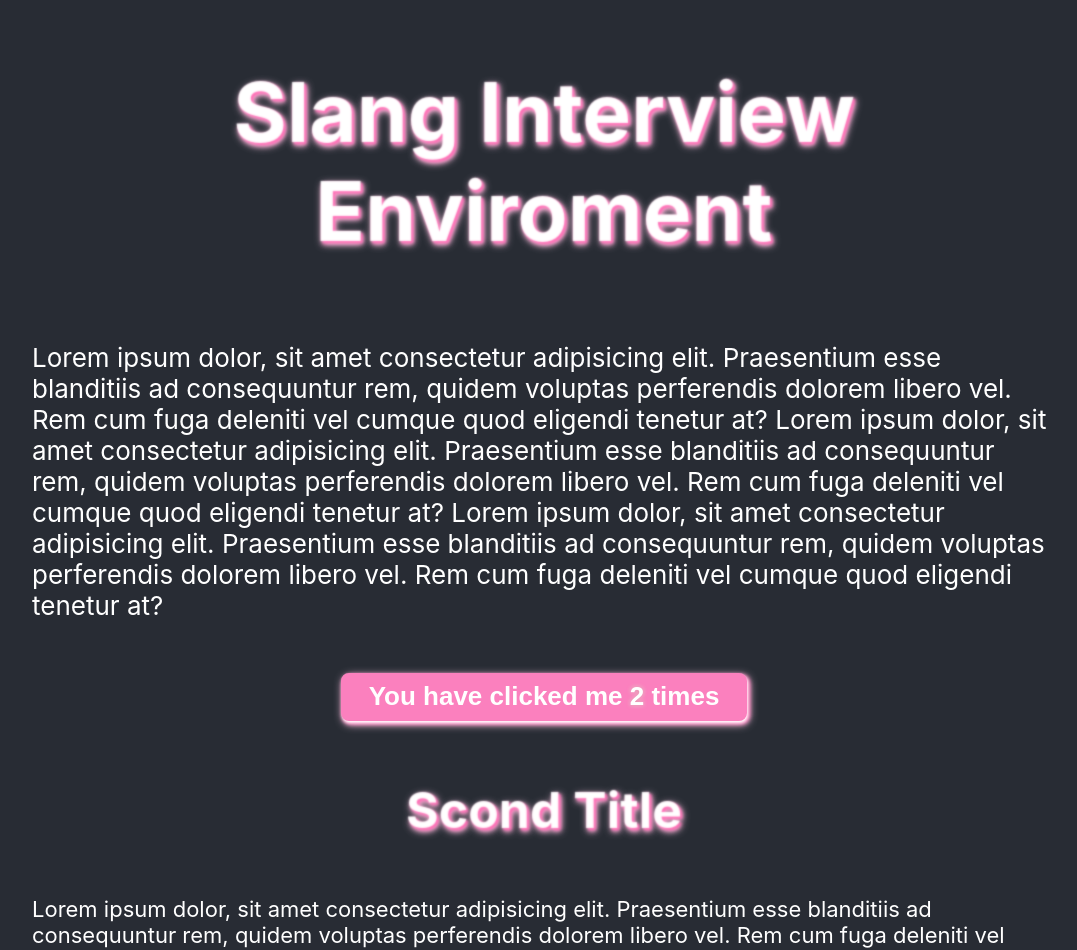
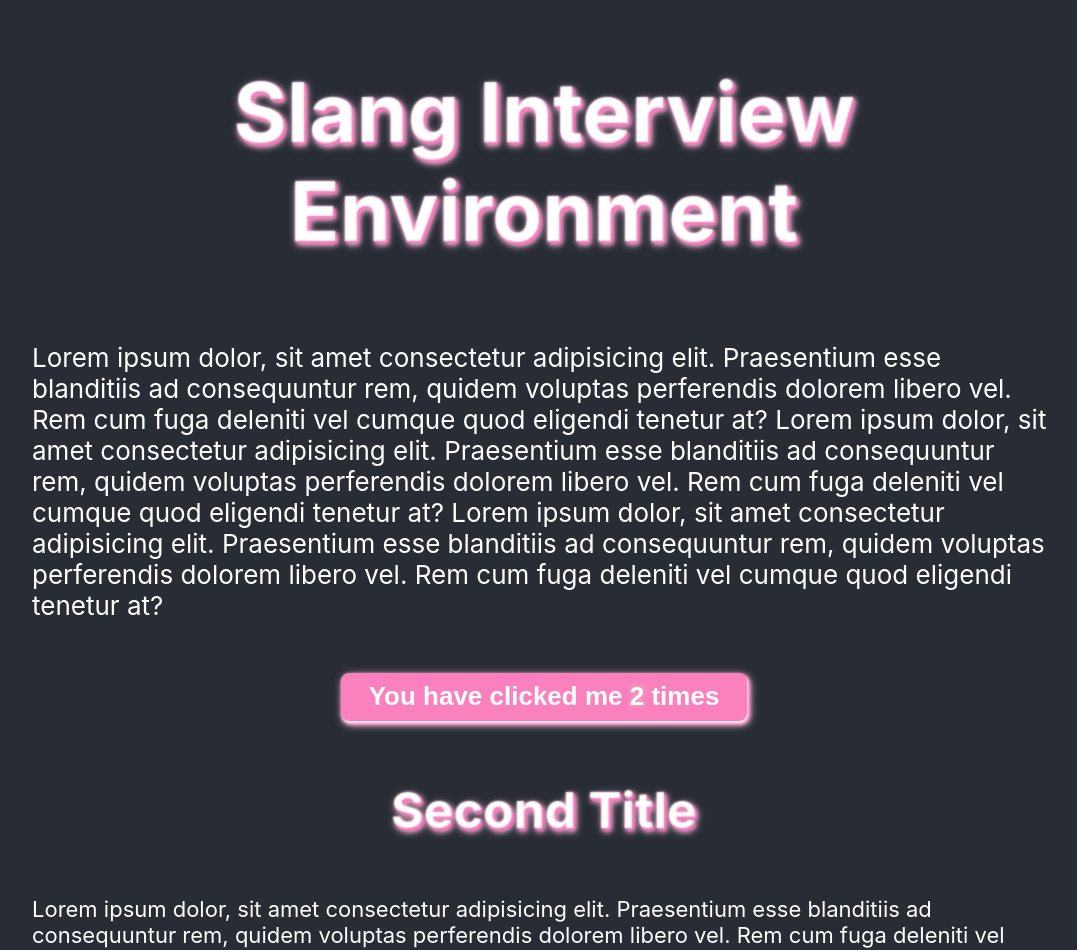
Before and after one commit to Peipol/interview_slang, a React (Vite) app: page / in a window 1280 px wide. Shown: the top 950 px of the page, without its empty margins (96-1173 px from the left). Built offline with nearby package versions, Linux system fonts and the light colour scheme.

Commit message:
Typos correction

```diff
--- a/package.json
+++ b/package.json
@@ -7,8 +7,8 @@
     "dev": "vite --host",
     "build": "tsc && vite build",
     "preview": "vite preview",
-    "predeploy": "pnpm run build",
-    "deploy": "gh-pages -d dist"
+    "deploy": "gh-pages -d dist",
+    "full-deploy": "npm run build && npm run deploy"
   },
   "dependencies": {
     "react": "^17.0.2",
--- a/src/components/App.tsx
+++ b/src/components/App.tsx
@@ -27,7 +27,7 @@ function App() {
 
   return (
     <StyledDiv>
-      <Title>Slang Interview Enviroment</Title>
+      <Title>Slang Interview Environment</Title>
       <Paragraph>
         Lorem ipsum dolor, sit amet consectetur adipisicing elit. Praesentium
         esse blanditiis ad consequuntur rem, quidem voluptas perferendis dolorem
@@ -41,7 +41,7 @@ function App() {
       </Paragraph>
       <Button onClick={()=> onClick()}>You have clicked me <span>{counter[0]}</span> times</Button>
 
-      <Title size={5}>Scond Title</Title>
+      <Title size={5}>Second Title</Title>
       <Paragraph size={1.5}>
         Lorem ipsum dolor, sit amet consectetur adipisicing elit. Praesentium
         esse blanditiis ad consequuntur rem, quidem voluptas perferendis dolorem
```
